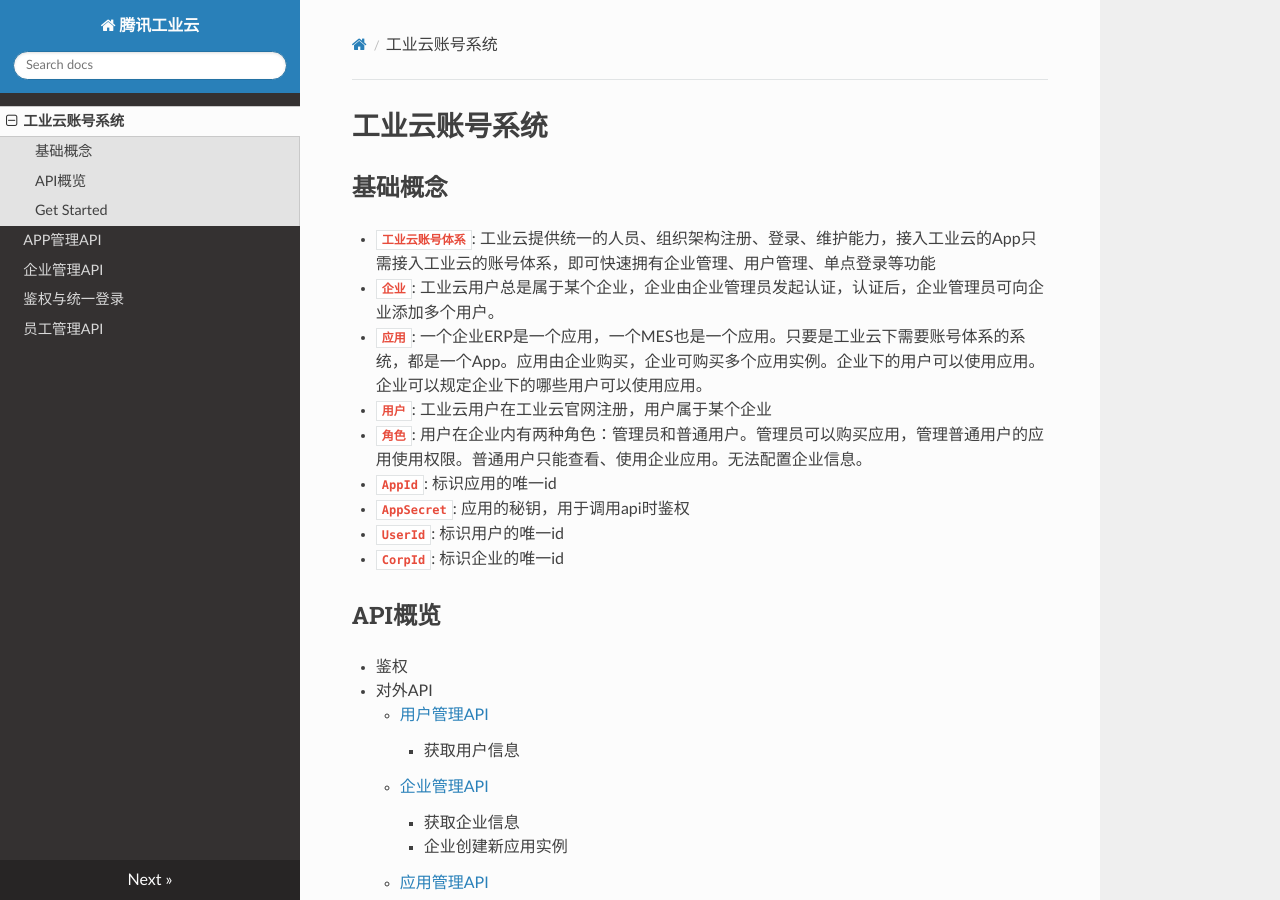
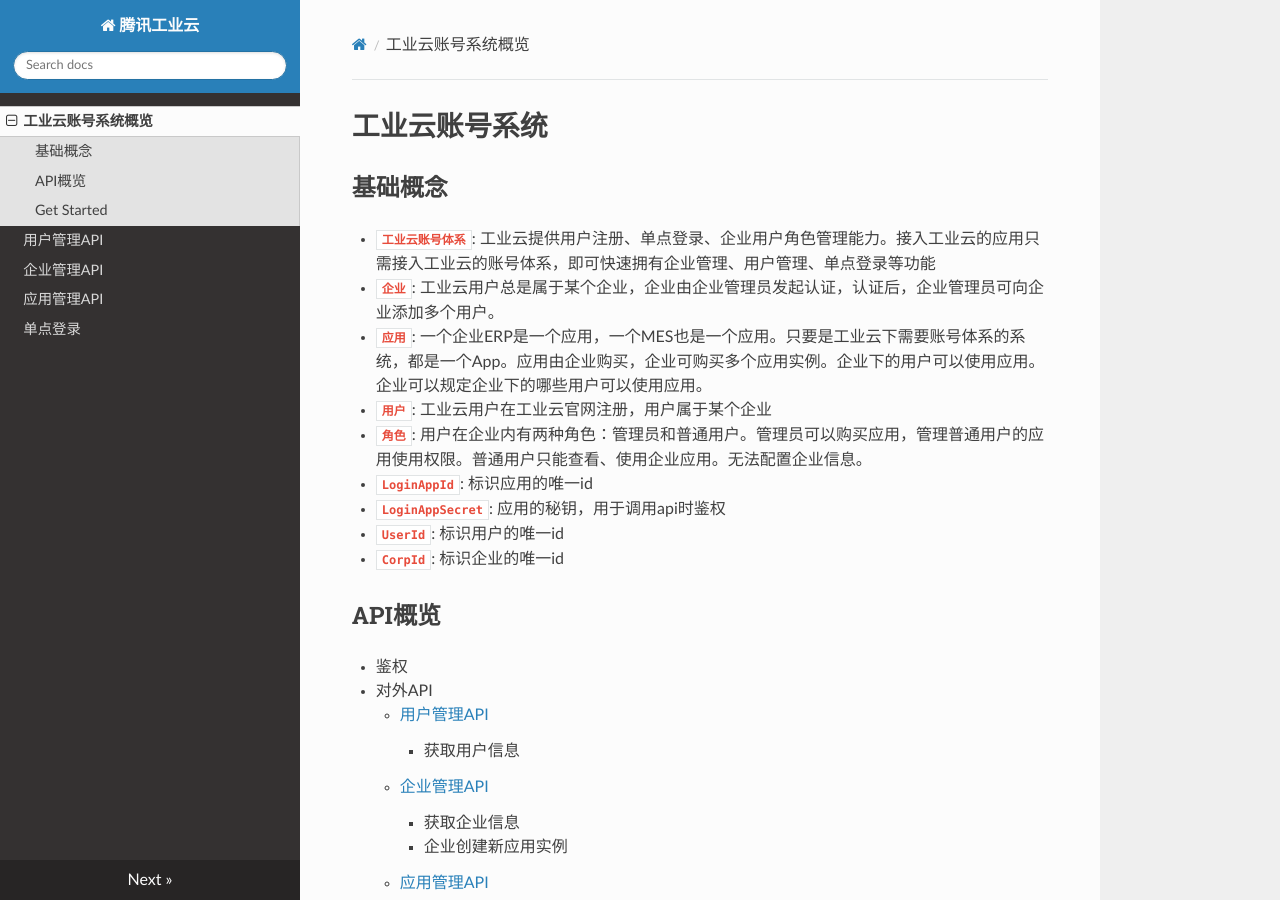
Before and after one commit to victorisildur/industry_account, an MkDocs documentation site: the page built from docs/index.md, in a window 1280 px wide and 900 px high. Built offline with MkDocs 1.6.1, drawn with Linux system fonts in a browser that asks for light colours; nearby versions of some CDN libraries.

Commit message:
feat: nav update

```diff
--- a/docs/index.md
+++ b/docs/index.md
@@ -2,13 +2,13 @@
 
 ## 基础概念
 
-* **`工业云账号体系`**: 工业云提供统一的人员、组织架构注册、登录、维护能力，接入工业云的App只需接入工业云的账号体系，即可快速拥有企业管理、用户管理、单点登录等功能
+* **`工业云账号体系`**: 工业云提供用户注册、单点登录、企业用户角色管理能力。接入工业云的应用只需接入工业云的账号体系，即可快速拥有企业管理、用户管理、单点登录等功能
 * **`企业`**: 工业云用户总是属于某个企业，企业由企业管理员发起认证，认证后，企业管理员可向企业添加多个用户。
 * **`应用`**: 一个企业ERP是一个应用，一个MES也是一个应用。只要是工业云下需要账号体系的系统，都是一个App。应用由企业购买，企业可购买多个应用实例。企业下的用户可以使用应用。企业可以规定企业下的哪些用户可以使用应用。
 * **`用户`**: 工业云用户在工业云官网注册，用户属于某个企业
 * **`角色`**: 用户在企业内有两种角色：管理员和普通用户。管理员可以购买应用，管理普通用户的应用使用权限。普通用户只能查看、使用企业应用。无法配置企业信息。
-* **`AppId`**: 标识应用的唯一id
-* **`AppSecret`**: 应用的秘钥，用于调用api时鉴权
+* **`LoginAppId`**: 标识应用的唯一id
+* **`LoginAppSecret`**: 应用的秘钥，用于调用api时鉴权
 * **`UserId`**: 标识用户的唯一id
 * **`CorpId`**: 标识企业的唯一id
 
@@ -17,12 +17,12 @@
 
 * 鉴权
 * 对外API
-    + [用户管理API](API/user.md)
+    + [用户管理API](user.md)
         + 获取用户信息
-    + [企业管理API](API/corp.md)
+    + [企业管理API](corp.md)
         + 获取企业信息
         + 企业创建新应用实例
-    + [应用管理API](API/app.md)
+    + [应用管理API](app.md)
         + 开通/关闭用户单点登录应用的权限
 * 对外Web
     + 用户单点注册，登录页面
--- a/mkdocs.yml
+++ b/mkdocs.yml
@@ -1,2 +1,9 @@
 site_name: 腾讯工业云
 theme: readthedocs
+
+nav:
+    - '工业云账号系统概览': 'index.md'
+    - '用户管理API': 'user.md'
+    - '企业管理API': 'corp.md'
+    - '应用管理API': 'app.md'
+    - '单点登录': 'oauth.md'
```
